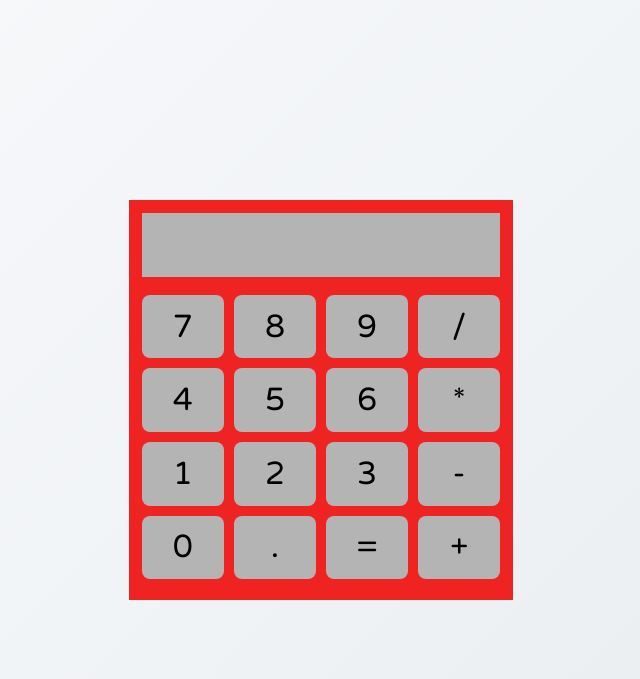
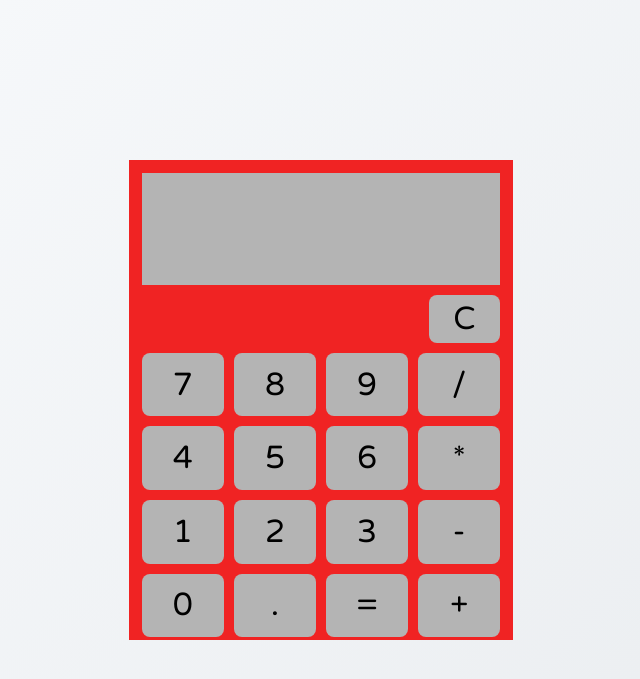
Before and after one commit to Sufyaan323/DjangoPlayground, a Django app: page /calculator in a window 1280 px wide. Shown: the top 679 px of the page, without its empty margins (319-959 px from the left). Run offline with Django 5.2, Linux system fonts and the light colour scheme.

Commit message:
Added error handling and clear button

```diff
--- a/calculator/static/css/calculator.css
+++ b/calculator/static/css/calculator.css
@@ -7,7 +7,7 @@
     gap: 10px;
 
     width: 30vw;
-    height: 50vh;
+    height: 60vh;
 
     position: absolute;
     top: 50%;
@@ -20,11 +20,21 @@
     background: rgb(180, 180, 180);
     text-align: right;
     width: 100%;
-    font-size: 2.5em;
+    font-size: 6em;
     padding: 10px;
-    height: 4rem;
+    height: 7rem;
 }
 
+#clear {
+    display: flex;
+    justify-content: flex-end;
+    width: 100%;
+    height: 3em;
+
+}
+#clear span{
+    width: 20%;
+}
 
 #grid {
     display: grid;
@@ -32,8 +42,9 @@
     grid-template-rows: repeat(4, 1fr);
     gap: 10px;
     width: 100%;
-    height: calc(100% - 5em - 10px);
+    height: calc(100% - 10em - 10px);
 }
+
 
 span {
     display: flex;
@@ -43,8 +54,6 @@ span {
     font-size: 2em;
     border-radius: 8px;
 }
-
-
 span:hover{
     cursor: pointer;
 }
--- a/calculator/static/javascript/calculator.js
+++ b/calculator/static/javascript/calculator.js
@@ -1,16 +1,28 @@
 document.addEventListener("DOMContentLoaded", function() {
     const buttons = document.querySelectorAll("#grid span");
     const output = document.getElementById("output");
+    const clear = document.querySelector("#clear span");
 
     buttons.forEach(button => {
         button.addEventListener("click", () => {
             const value = button.textContent;
             if (value === "=") {
-                output.textContent = parseFloat(eval(output.textContent).toFixed(10));
+                try{
+                    output.textContent = parseFloat(eval(output.textContent).toFixed(10));
+                }
+                catch{
+                    console.log("No operator or equation not complete")
+                }
+
             }
             else{
                 output.textContent += value;
             }
         });
     });
+
+    clear.addEventListener("click", () => {
+        output.textContent = "";
+        console.log("Cleared output");
+    })
 });
--- a/calculator/templates/index.html
+++ b/calculator/templates/index.html
@@ -9,6 +9,9 @@
 
     <div id="calc">
         <div id="output"></div>
+        <div id="clear">
+                <span>C</span>
+            </div>
         <div id="grid">
             <span>7</span> <span>8</span> <span>9</span> <span>/</span>
             <span>4</span> <span>5</span> <span>6</span> <span>*</span>
```
Also changed, not shown: README.md.
